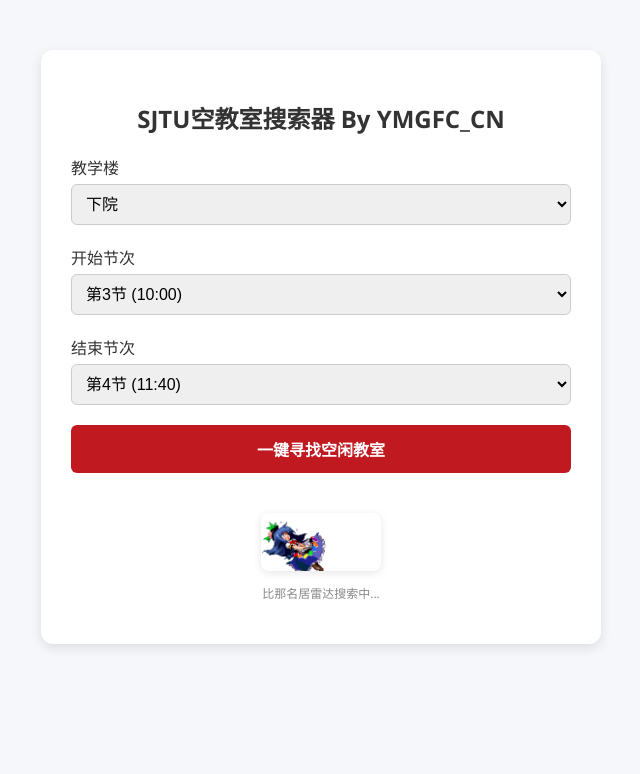
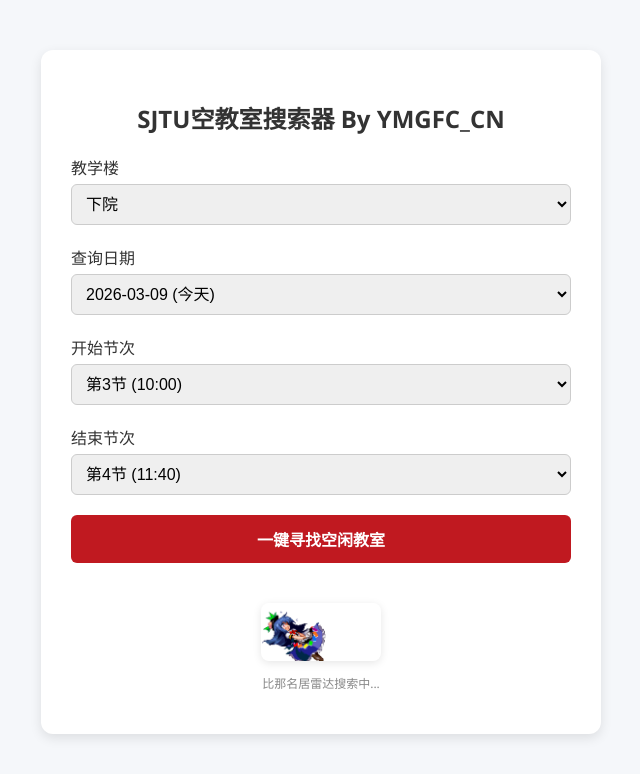
Before and after one commit to Okazaki-Yumemi/SJTU-empty-Classroom-Radar, a Flask app: page / in a window 1280 px wide. Shown: the top 774 px of the page, without its empty margins (319-959 px from the left). Run offline with Flask 3, Linux system fonts and the light colour scheme.

Commit message:
add date selector

```diff
--- a/app.py
+++ b/app.py
@@ -37,16 +37,17 @@ def home():
 # 这个是专属的数据接口，供网页上的 JavaScript 提取数据
 @app.route('/api/search', methods=['POST'])
 def search_empty_rooms():
-    # 接收网页发来的 JSON 数据
     data = request.json
+    # 获取前端传来的所有参数
+    target_date = data.get('date')  # 🌟 接收前端传来的指定日期
     building_name = data.get('building')
     start_sec = int(data.get('start_sec'))
     end_sec = int(data.get('end_sec'))
 
     build_id = BUILDING_MAP.get(building_name)
-    today_str = datetime.date.today().strftime("%Y-%m-%d")
 
-    raw_data = get_schedule_data(build_id, today_str)
+    # 用目标日期去学校服务器拉数据
+    raw_data = get_schedule_data(build_id, target_date)
     if not raw_data:
         return jsonify({"status": "error", "msg": "教务系统数据拉取失败"})
 
@@ -63,7 +64,6 @@ def search_empty_rooms():
                 c_start = course.get("startSection", 0)
                 c_end = course.get("endSection", 0)
 
-                # 时间重叠判定逻辑
                 if not (end_sec < c_start or start_sec > c_end):
                     is_free = False
                     break
@@ -71,11 +71,10 @@ def search_empty_rooms():
             if is_free:
                 empty_rooms.append(room.get("name"))
 
-    # 把结果打包成 JSON 发回给网页
     return jsonify({
         "status": "success",
         "rooms": empty_rooms,
-        "date": today_str
+        "date": target_date  # 🌟 返回查询的那个日期，显示在结果里
     })
 
 if __name__ == '__main__':
--- a/templates/index.html
+++ b/templates/index.html
@@ -33,6 +33,12 @@
                 <option value="东上院">东上院</option>
                 <option value="陈瑞球楼">陈瑞球楼</option>
             </select>
+        </div>
+
+        <div class="form-group">
+            <label>查询日期</label>
+            <select id="query-date">
+                </select>
         </div>
 
         <div class="form-group">
@@ -88,13 +94,38 @@
         </div>
         </div>
 
-    <script>
+<script>
+        // 🌟 新增功能：网页加载时，自动生成今天及未来6天的日期
+        window.onload = function() {
+            const dateSelect = document.getElementById('query-date');
+            const today = new Date();
+            const days = ['周日', '周一', '周二', '周三', '周四', '周五', '周六'];
+
+            for (let i = 0; i < 7; i++) {
+                let d = new Date(today);
+                d.setDate(today.getDate() + i);
+
+                let yyyy = d.getFullYear();
+                let mm = String(d.getMonth() + 1).padStart(2, '0');
+                let dd = String(d.getDate()).padStart(2, '0');
+                let dateStr = `${yyyy}-${mm}-${dd}`;
+
+                let dayName = i === 0 ? '今天' : days[d.getDay()];
+
+                let option = document.createElement('option');
+                option.value = dateStr;
+                option.text = `${dateStr} (${dayName})`;
+                dateSelect.appendChild(option);
+            }
+        };
+
         async function searchRooms() {
             const btn = document.querySelector('button');
             const resultBox = document.getElementById('result-box');
             const roomList = document.getElementById('room-list');
             const resultTitle = document.getElementById('result-title');
 
+            const queryDate = document.getElementById('query-date').value; // 获取选择的日期
             const building = document.getElementById('building').value;
             const startSec = document.getElementById('start-sec').value;
             const endSec = document.getElementById('end-sec').value;
@@ -108,10 +139,16 @@
             btn.disabled = true;
 
             try {
+                // 把日期(date)也打包发给后端
                 const response = await fetch('/api/search', {
                     method: 'POST',
                     headers: { 'Content-Type': 'application/json' },
-                    body: JSON.stringify({ building: building, start_sec: startSec, end_sec: endSec })
+                    body: JSON.stringify({
+                        date: queryDate,
+                        building: building,
+                        start_sec: startSec,
+                        end_sec: endSec
+                    })
                 });
 
                 const data = await response.json();
```
